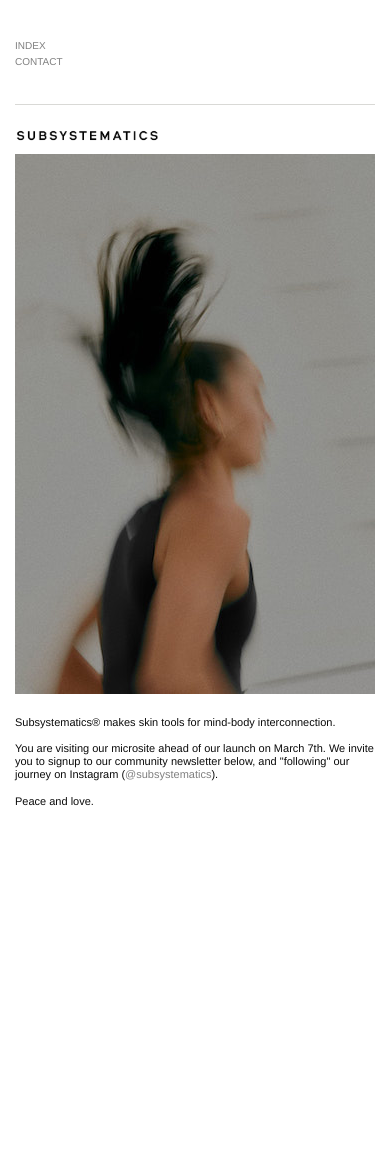
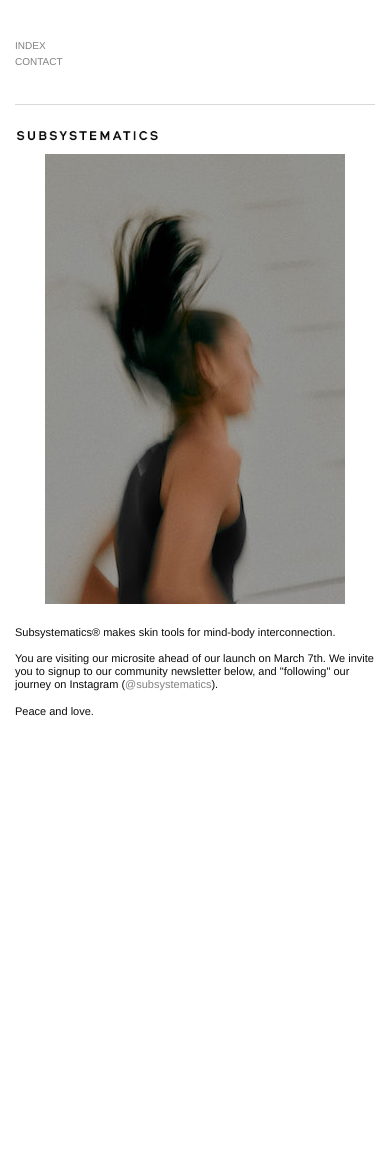
Before and after one commit to tpgrphy/subsystematicsbeta, a Jekyll site: the page built from index.html, in a window 390 px wide. Built offline with Jekyll 4.4.1, drawn with Linux system fonts in a browser that asks for light colours; some web fonts are replaced.

Commit message:
updated the hero image to reduced height to 300px

```diff
--- a/assets/css/site.scss
+++ b/assets/css/site.scss
@@ -547,7 +547,7 @@
     }
 
 .land_block1 {
-    align-content: center;
+    align-items: center;
 }
 
     .land_heroimage img {
--- a/index.html
+++ b/index.html
@@ -14,7 +14,7 @@
     </div>
     <div class="land_block1 land_mobile">
         <div class="land_heroimage">
-            <img src='/assets/images/LR_39c.jpg'>
+            <img src='/assets/images/LR_39d.jpg'>
         </div>
     </div>
     <div class="land_block2 land_mobile">
```
Also changed, not shown: assets/images/LR_39c.jpg (deleted), assets/images/LR_39d.jpg (added).
